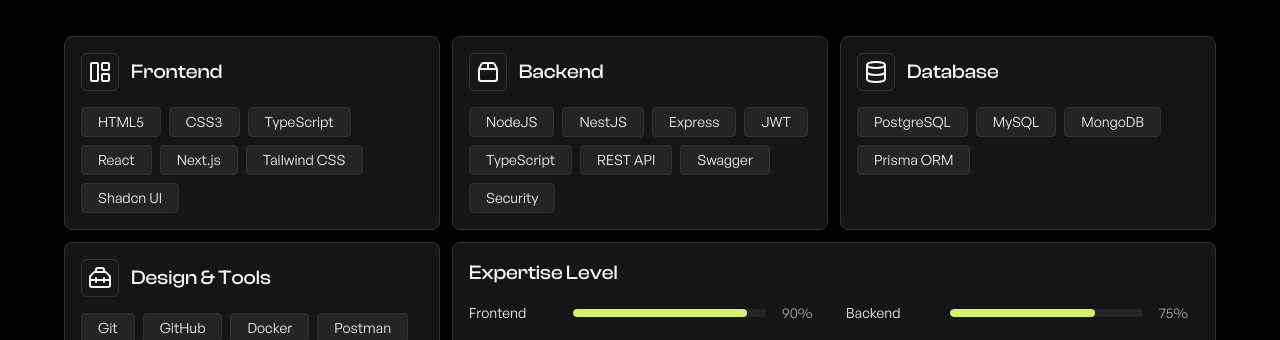
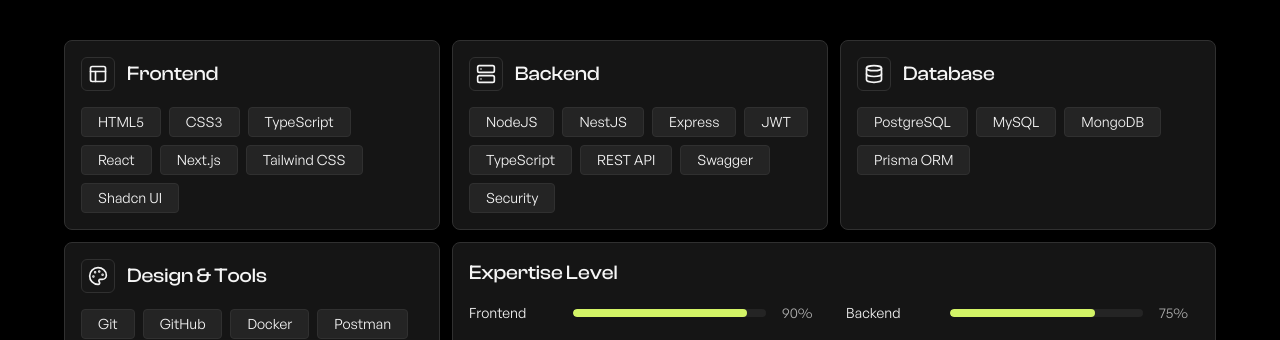
Before and after one commit to bossnare/portfolio, a Next.js app: page /about in a window 1280 px wide. Shown: the part 2587-2927 px from the top of the page. Built offline with nearby package versions, Linux system fonts and the light colour scheme.

Commit message:
change some icon  design

```diff
--- a/src/components/about/SkillsExpertise.tsx
+++ b/src/components/about/SkillsExpertise.tsx
@@ -18,7 +18,7 @@ export function SkillsExpertise() {
           >
             <div className="flex items-center gap-3">
               <span className="p-1.5 border rounded-md bg-background border-border">
-                <skill.icon />
+                <skill.icon className="size-5" aria-hidden={true} />
               </span>
               <span className="font-medium font-display text-xl">{skill.name}</span>
             </div>
```
Also changed, not shown: src/data/skills.ts (+4 -4 lines).
